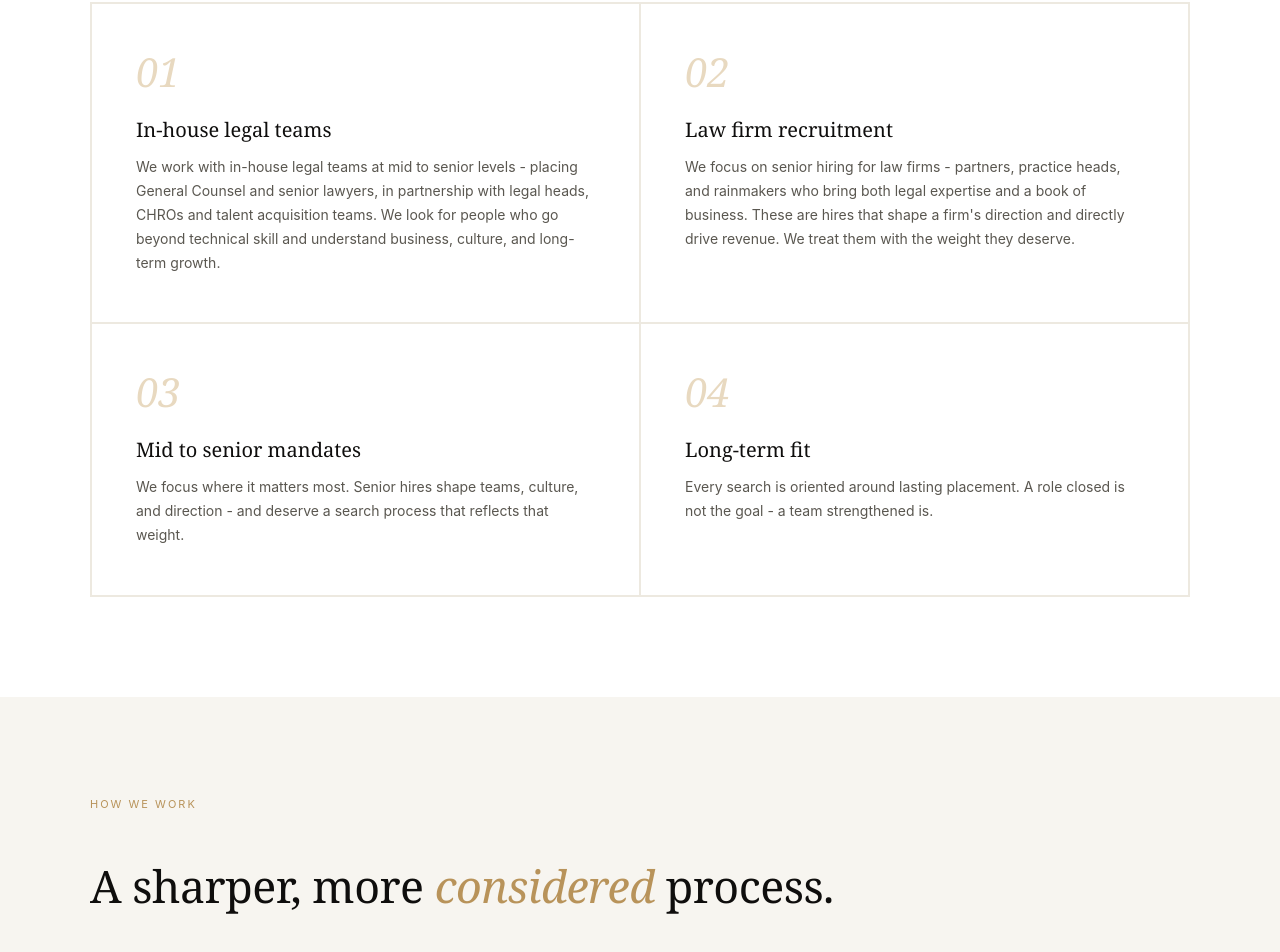
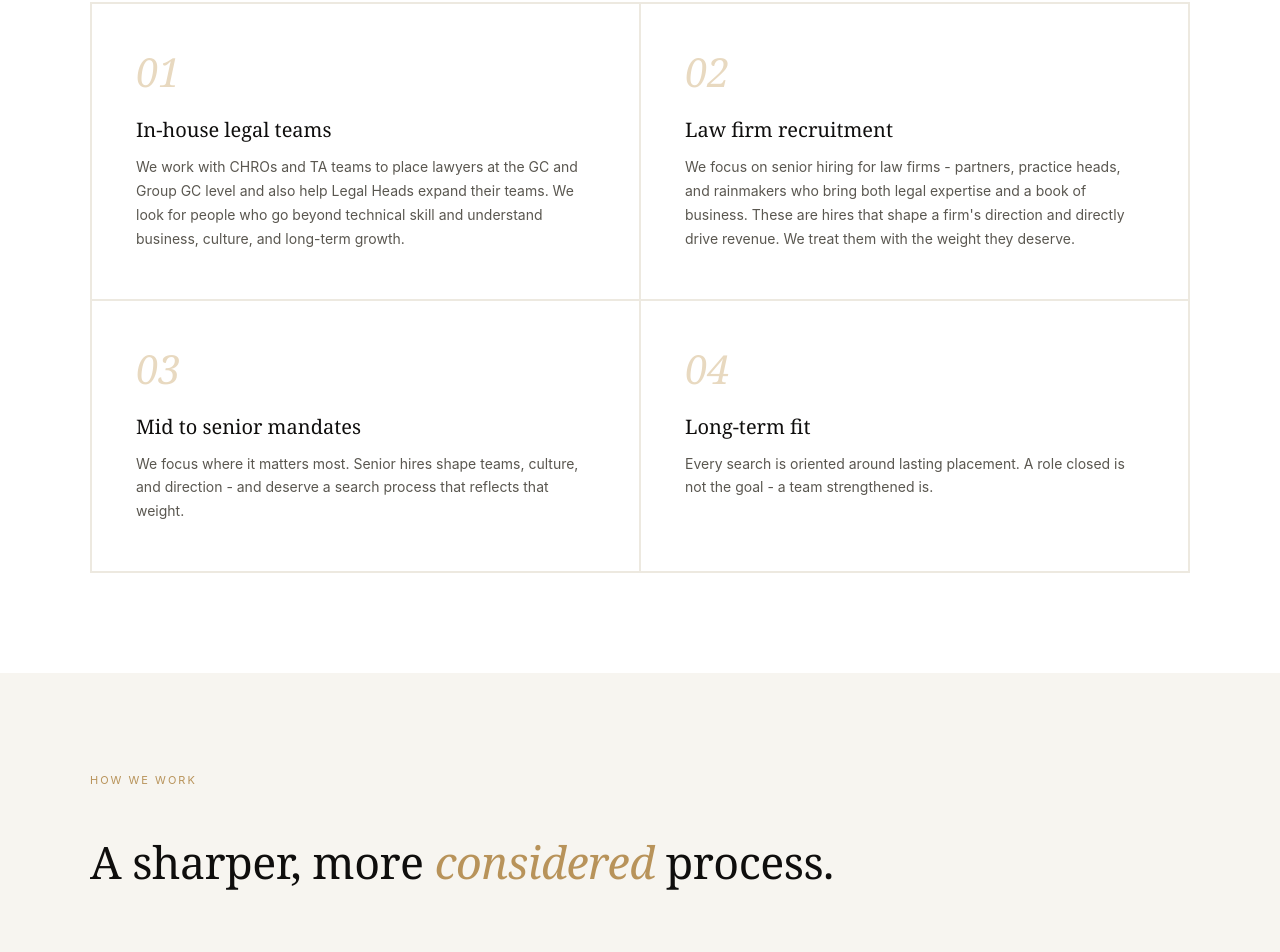
Before and after one commit to nocluewhatsthis/neoniyati-website, a plain HTML site: page index.html in a window 1280 px wide. Shown: the part 1250-2202 px from the top of the page. Drawn offline with Linux system fonts and the light colour scheme.

Commit message:
Update index.html

```diff
--- a/index.html
+++ b/index.html
@@ -269,7 +269,7 @@
       <div class="what-card">
         <div class="what-num">01</div>
         <h3>In-house legal teams</h3>
-        <p>We work with in-house legal teams at mid to senior levels - placing General Counsel and senior lawyers, in partnership with legal heads, CHROs and talent acquisition teams. We look for people who go beyond technical skill and understand business, culture, and long-term growth.</p>
+        <p>We work with CHROs and TA teams to place lawyers at the GC and Group GC level and also help Legal Heads expand their teams. We look for people who go beyond technical skill and understand business, culture, and long-term growth.</p>
       </div>
       <div class="what-card">
         <div class="what-num">02</div>
```
